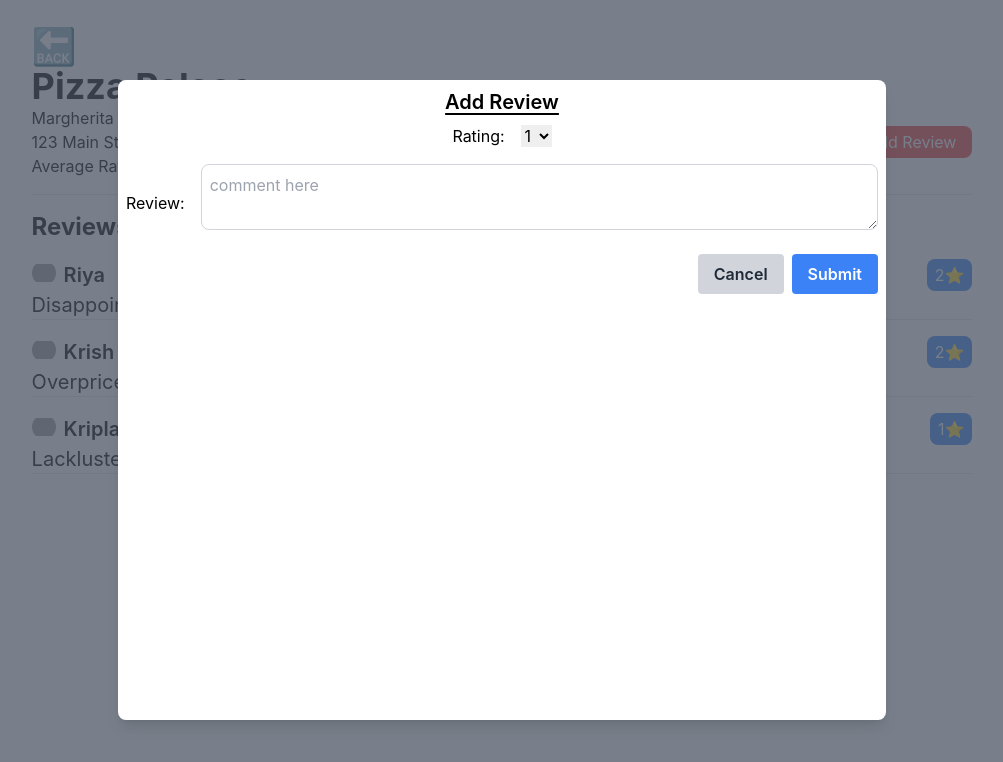
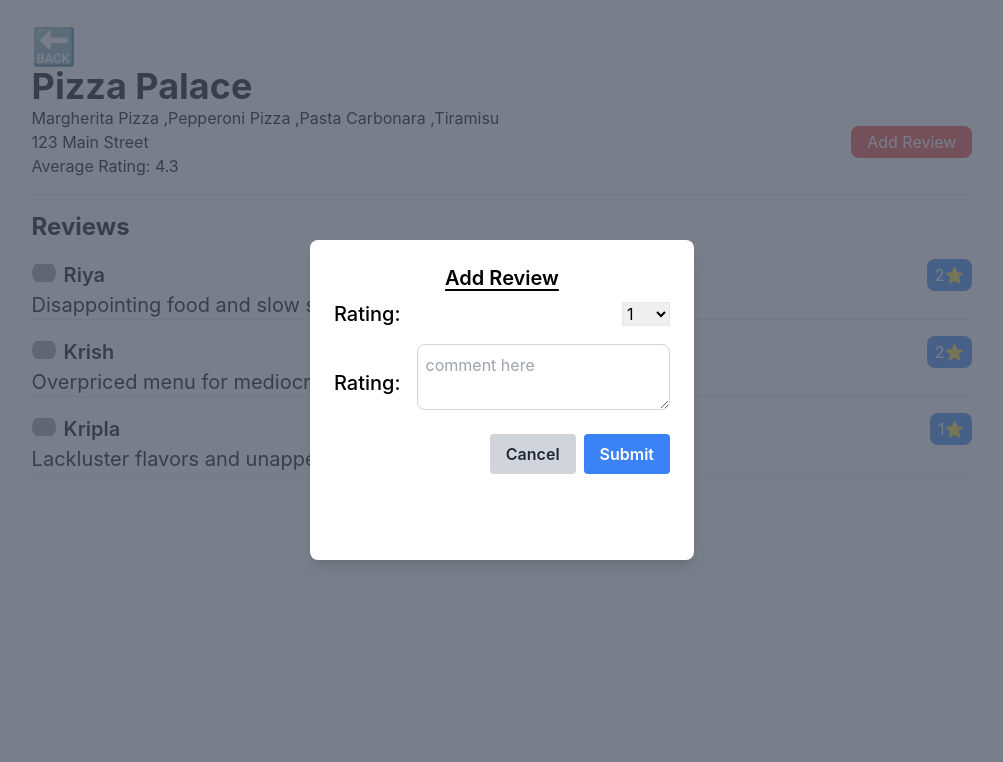
Before and after one commit to JatinSingh08/mcr-3, a React (Create React App) app: page /restaurant/1 in a window 1280 px wide. Both pictures are taken after a click on the button "Add Review". Shown: the top 762 px of the page, without its empty margins (138-1141 px from the left). Built offline with nearby package versions, Linux system fonts and the light colour scheme; grey boxes are pictures that could not be loaded.

Commit message:
fix: modal ui

```diff
--- a/src/components/ReviewModal.jsx
+++ b/src/components/ReviewModal.jsx
@@ -39,26 +39,26 @@ const ReviewModal = ({ isModalOpen, setIsModalOpen}) => {
     <div className="fixed top-0 left-0 right-0 z-50 p-4 overflow-x-hidden overflow-y-auto md:inset-0 h-full bg-gray-600 bg-opacity-75">
     {isModalOpen && (
       <div className="fixed top-0 left-0 right-0 bottom-0 flex items-center justify-center z-50">
-        <div ref={modalRef} className="bg-white w-[20vw] p-2 rounded-lg shadow-lg md:w-[60vw] md:h-[80vh] sm:w-[80vw] ">
+        <div ref={modalRef} className="bg-white w-96 h-80 p-6 rounded-lg shadow-lg m ">
           <h2 className="text-xl font-semibold mb-4 md:mb-2 underline underline-offset-4">Add Review</h2>
           <form onSubmit={handleSubmit}>
             <div className="grid grid-cols-2 md:grid-cols-1 sm:gap-1 gap-2 ">
-              <label htmlFor="rating" className="flex items-center justify-center gap-4 mb-2">
-                Rating:
-                <select name="rating" id="rating" className='flex items-center justify-between'
+              <label htmlFor="rating" className="flex items-center justify-between gap-4 mb-2 text-start ">
+                <span className='text-xl font-medium'>Rating: </span>
+                <select name="rating" id="rating" className='flex items-center justify-between border w-12 h-6'
                 onChange={(e) => setReview(val => setReview({...val, rating: parseInt(e.target.value)}))}
                 val={review?.rating}
                 >
-                  <option value={1} className='border w-4 h-2'>1</option>
-                  <option value={2} className='border w-4 h-2'>2</option>
-                  <option value={3} className='border w-4 h-2'>3</option>
-                  <option value={4} className='border w-4 h-2'>4</option>
-                  <option value={5} className='border w-4 h-2'>5</option>
+                  <option value={1} className='border'>1</option>
+                  <option value={2} className='border'>2</option>
+                  <option value={3} className='border'>3</option>
+                  <option value={4} className='border'>4</option>
+                  <option value={5} className='border'>5</option>
                 </select>
               </label>
 
               <label htmlFor="review" className="flex items-center justify-center gap-4 mb-2">
-                Review:
+                <span className='text-xl font-medium'>Rating: </span>
                 <textarea
                   id="review"
                   type="text"
```
